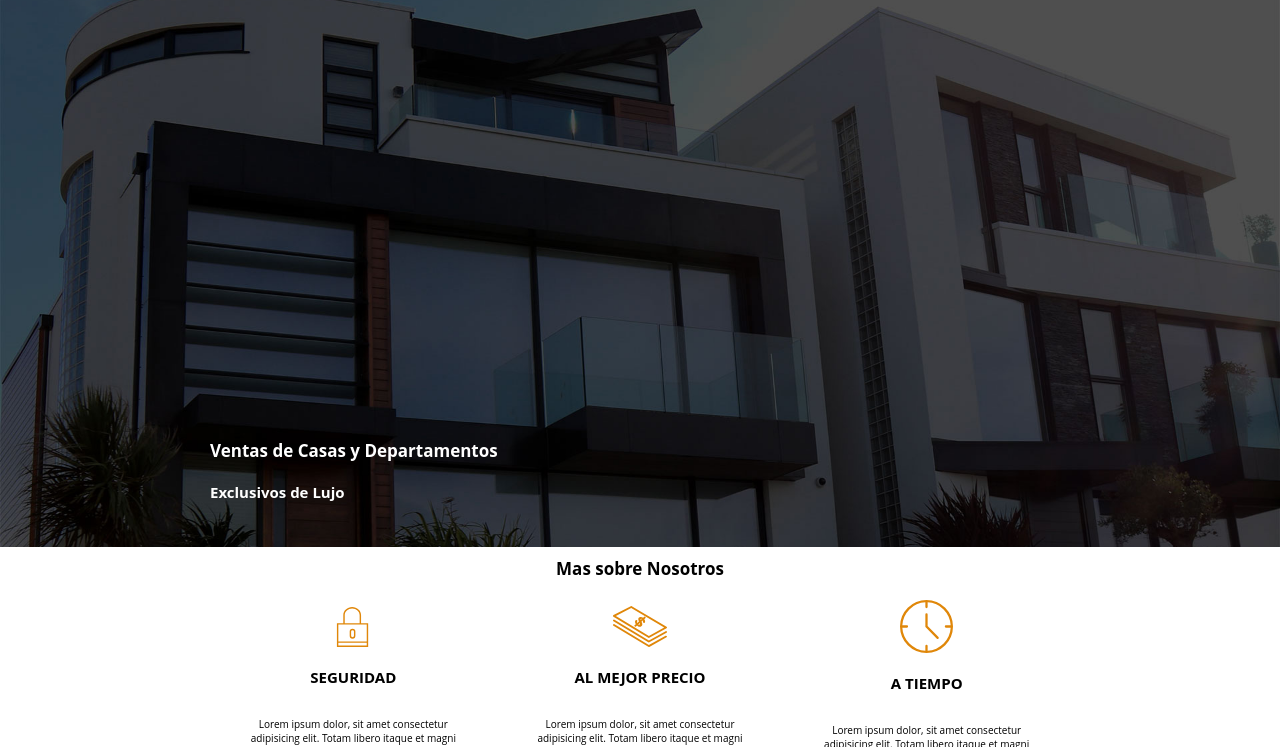
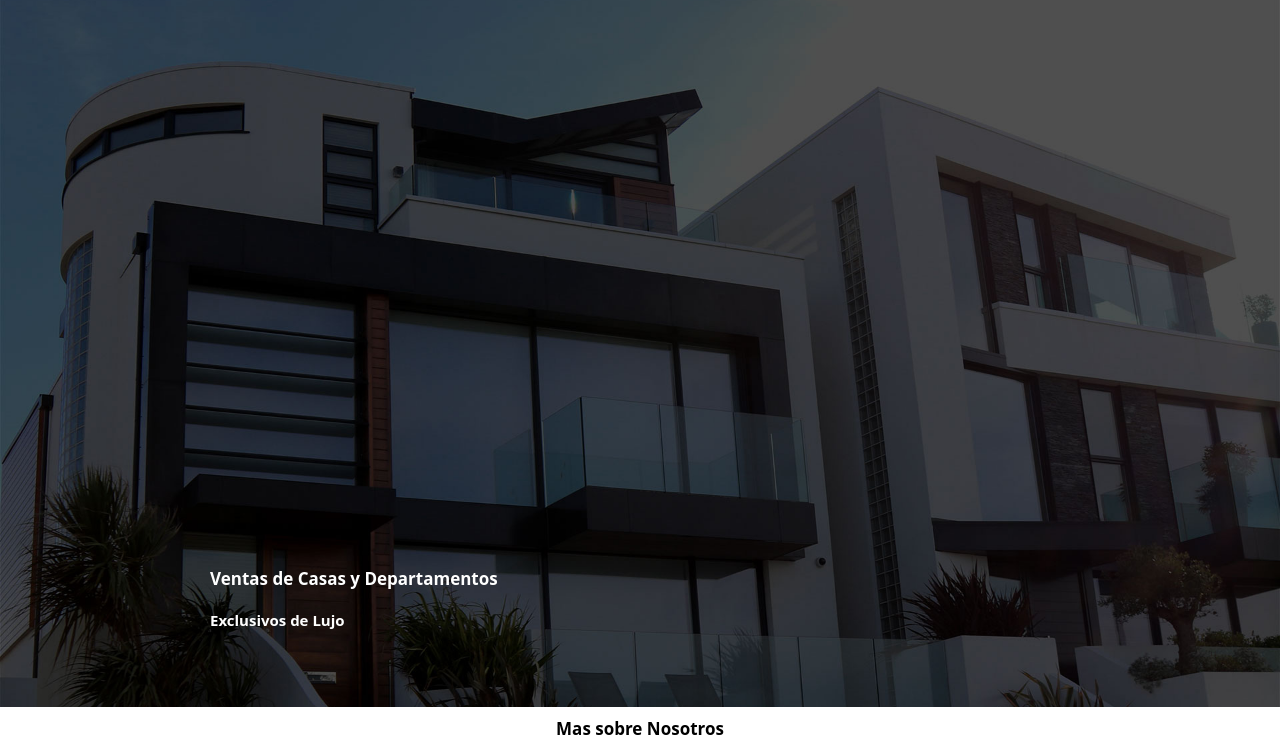
Before and after one commit to igciez/LaboratorioIII, a plain HTML site: page Tp/index.html in a window 1280 px wide. Shown: the part 103-850 px from the top of the page. Drawn offline with Linux system fonts and the light colour scheme.

Commit message:
modifico tp1

```diff
--- a/Tp/index.css
+++ b/Tp/index.css
@@ -16,7 +16,7 @@ body{
 }
 /*---------Header--------------*/
 .header{
-    height: 80vh;
+    height: 100vh;
     background-image: url(./assets/header.jpg);
     background-position: center center; /*centro vertical centro horizontal*/
     background-size: cover;  /*cubre toda la imagen*/
@@ -34,8 +34,8 @@ body{
     display: flex;
     flex-direction: row;
     flex-wrap: wrap;
-    height: 80%; /*80vh*/
-    width: 100%; /*100vw*/
+    height: 80%;
+    width: 100%;
 }
 
 .nav__up-left{
@@ -65,9 +65,12 @@ body{
 .nav__up-right{
     text-decoration: none;
     /* margin: 1rem; */
+    margin-right: 2rem;
     padding: 1rem;
     color: white;
-    font-size: 1rem;
+    font-size: 2.2rem;
+    line-height: 2;
+    /* add hover */
 }
 
 .header_down{
```
